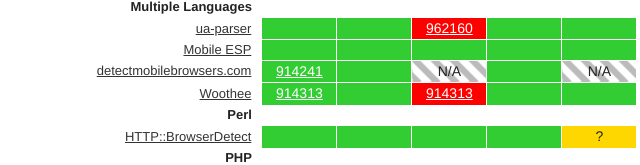
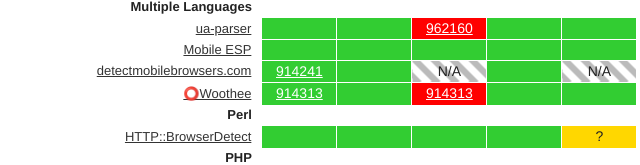
Before and after one commit to miketaylr/arewedetectableyet, a plain HTML site: page index.html in a window 1280 px wide. Shown: the part 1153-1318 px from the top of the page, 276-916 px from the left. Drawn offline with Linux system fonts and the light colour scheme.

Commit message:
Stop for now ⭕

```diff
--- a/index.html
+++ b/index.html
@@ -212,7 +212,7 @@
               <td class="n-a"></td>
             </tr>
             <tr>
-                <th><a href="https://github.com/woothee/woothee">Woothee</a></th>
+                <th><a href="https://github.com/woothee/woothee">⭕Woothee</a></th>
                 <td class="yes"><a href="https://bugzilla.mozilla.org/show_bug.cgi?id=914313">914313</a></td>
                 <td class="yes"></td>
                 <td class="no"><a href="https://bugzilla.mozilla.org/show_bug.cgi?id=914313">914313</a></td>
```
